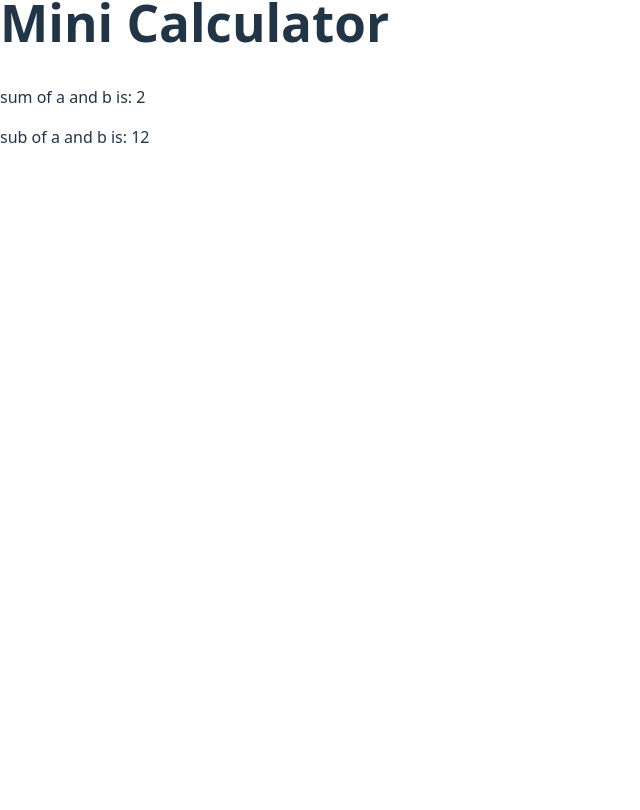
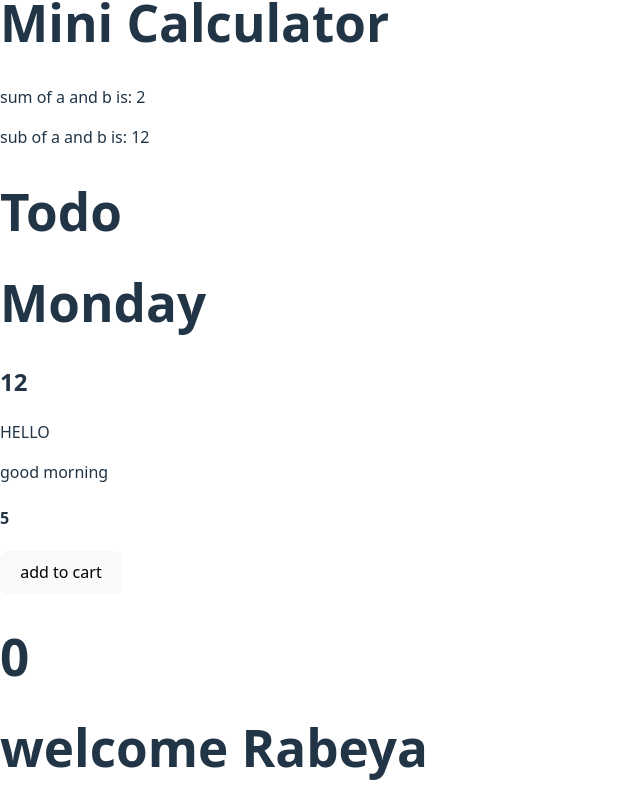
Before and after one commit to rabeyabosree/react-tutorial, a React (Vite) app in the folder react-project/: page / in a window 1280 px wide. Shown: the part 1331-2141 px from the top of the page, without its empty margins (0-640 px from the left). Before the commit the page ends 1496 px from the top, so only its background shows below. Built offline with nearby package versions, Linux system fonts and the light colour scheme; no server answers.

Commit message:
LiftedState and props drilling with user info and input sharing example

```diff
--- a/react-project/src/App.jsx
+++ b/react-project/src/App.jsx
@@ -9,6 +9,10 @@ import NetworkStatus from './class components/reactLifeCycle/Network_status';
 import Counters from './class components/reactLifeCycle/Counter';
 import UserCart from './class components/reactLifeCycle/UserCart';
 import MiniCalculator from './functionComponent/pureFunction/MiniCalculator';
+import Todo from './functionComponent/pureFunction/Todo';
+import Logger from './functionComponent/impureFunction/Logger';
+import Product from './liftedstate/parentcomponent/Product';
+import Parent from './propsDriling/parent/Parent';
 class App extends Component {
   constructor() {
     super()
@@ -49,6 +53,18 @@ class App extends Component {
         {/* pure function */}
         <MiniCalculator />
 
+        {/* pure */}
+        <Todo />
+
+        {/*impure  function */}
+        <Logger />
+
+        {/* lifted state */}
+        <Product />
+
+        {/* props driling */}
+        <Parent />
+
 
 
       </>
--- /dev/null
+++ b/react-project/src/functionComponent/impureFunction/Logger.jsx
@@ -0,0 +1,38 @@
+import React from 'react'
+
+function Logger() {
+
+    // impure function
+    function getting() {
+        const hour = new Date().getHours()
+        return hour < 12 ? "good morning" : "good evening"
+    }
+
+    let total = 0
+    function add(n) {
+        total += n;
+        return total
+
+    }
+
+    const result = add(5)
+    const message = getting()
+
+
+    return (
+        <div>
+            {message}
+            <h4>{result}</h4>
+        </div>
+    )
+}
+
+export default Logger
+
+
+
+
+// bahirer kaj kore {sideffect} kore
+// side effect mane state change kore
+// output fixed kore na change kore
+//impure function
--- /dev/null
+++ b/react-project/src/functionComponent/pureFunction/Todo.jsx
@@ -0,0 +1,37 @@
+import React from 'react'
+
+function Todo() {
+
+
+    // pure function
+    function addRain(day, hour) {
+        return {
+            day: day,
+            hour: hour
+        }
+    }
+
+    const rain1 = addRain("Monday", 10)
+    const rain2 = addRain("Tuseday", 12)
+
+    // pure function
+    function capitalize(text) {
+        return text.toUpperCase()
+    }
+
+    const text1 = capitalize("hello")
+    return (
+        <div><h1>Todo</h1>
+            <h1>{rain1.day}</h1>
+            <h2>{rain2.hour}</h2>
+            <p>{text1}</p>
+        </div>
+    )
+}
+
+export default Todo
+
+// pure function
+// input same thake output same thake
+// bahirer kaj kore na {sideffect} kore na
+// output fixed thake
--- /dev/null
+++ b/react-project/src/liftedstate/childscomonent/Cart.jsx
@@ -0,0 +1,16 @@
+import React from 'react'
+
+function Cart({ setCart }) {
+    const addToCArt = () => {
+        setCart((prev) => [...prev, "new item"])
+    }
+    return (
+
+
+        <div>
+            <button onClick={addToCArt}>add to cart</button>
+        </div>
+    )
+}
+
+export default Cart
--- /dev/null
+++ b/react-project/src/liftedstate/childscomonent/Total.jsx
@@ -0,0 +1,12 @@
+import React from 'react'
+
+function Total({item}) {
+    const totaitem = item.length
+  return (
+    <div>
+        <h1>{totaitem}</h1>
+    </div>
+  )
+}
+
+export default Total
--- /dev/null
+++ b/react-project/src/liftedstate/parentcomponent/Product.jsx
@@ -0,0 +1,19 @@
+import  { useState } from 'react'
+import Cart from './../childscomonent/Cart';
+import Total from './../childscomonent/Total';
+
+
+function Product() {
+    const [cart, setCart] = useState([])
+
+    return (
+        <div>
+
+            <Cart setCart={setCart}/>
+            <Total item={cart} />
+
+        </div>
+    )
+}
+
+export default Product
--- /dev/null
+++ b/react-project/src/propsDriling/child/Child.jsx
@@ -0,0 +1,12 @@
+import React from 'react'
+import GrandChild from './../grandchild/GrandChild';
+
+function Child({user}) {
+  return (
+    <div>
+        <GrandChild user={user} />
+    </div>
+  )
+}
+
+export default Child
--- /dev/null
+++ b/react-project/src/propsDriling/grandchild/GrandChild.jsx
@@ -0,0 +1,11 @@
+import React from 'react'
+
+function GrandChild({ user }) {
+    return (
+        <div>
+            {user ? <h1>welcome {user}</h1> : <h1>avatar</h1>}
+        </div>
+    )
+}
+
+export default GrandChild
--- /dev/null
+++ b/react-project/src/propsDriling/parent/Parent.jsx
@@ -0,0 +1,15 @@
+
+import Child from './../child/Child';
+
+
+function Parent() {
+    const user = "Rabeya"
+  return (
+    <div>
+        <Child user={user}/>
+
+    </div>
+  )
+}
+
+export default Parent
```
